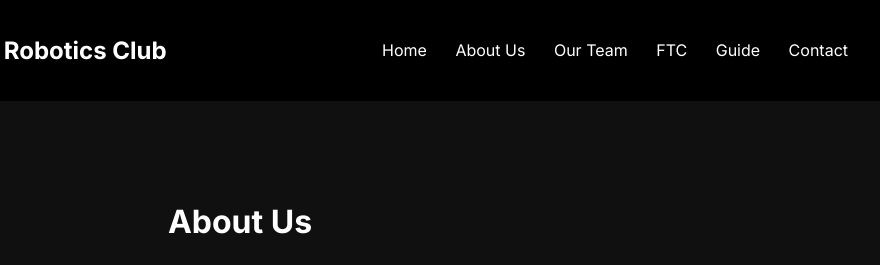
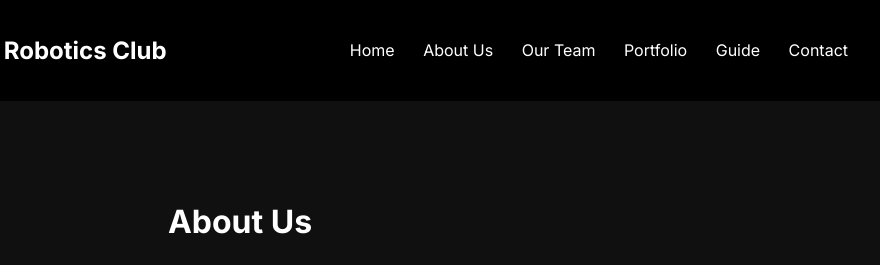
Before and after one commit to chs-ftc-robotics/new-website, a plain HTML site: page about.html in a window 1280 px wide. Shown: the top 265 px of the page, 400-1280 px from the left. Drawn offline with Linux system fonts and the light colour scheme.

Commit message:
Update about.html

```diff
--- a/about.html
+++ b/about.html
@@ -131,7 +131,7 @@
       <a href="index.html">Home</a>
       <a href="about.html">About Us</a>
       <a href="team.html">Our Team</a>
-      <a href="ftc.html">FTC</a>
+      <a href="portfolio.html">Portfolio</a>
       <a href="guide.html">Guide</a>
       <a href="contact.html">Contact</a>
     </nav>
```
